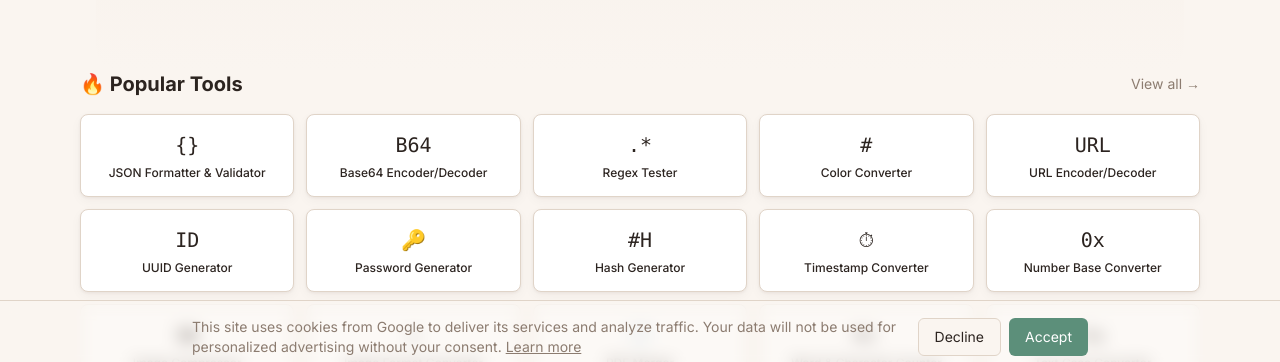
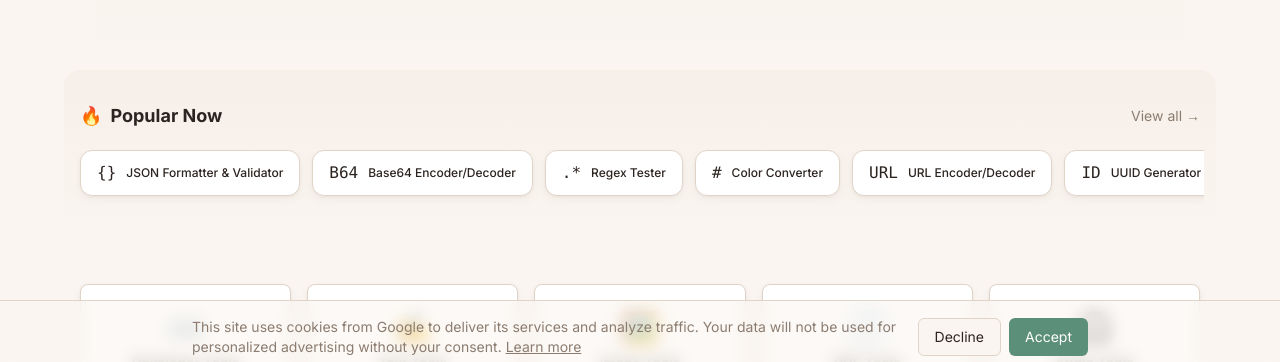
Before and after one commit to hyehugh/ToolBoxPro, a Next.js app: page / in a window 1280 px wide. Shown: the part 427-789 px from the top of the page. Built offline with nearby package versions, Linux system fonts and the light colour scheme; no server answers.

Commit message:
redesign popular tools as horizontal featured strip with warm background

```diff
--- a/app/popular-tools.tsx
+++ b/app/popular-tools.tsx
@@ -1,7 +1,6 @@
 import Link from "next/link";
 import { tools } from "@/lib/tools/data";
 
-// Top tools by expected popularity — manually curated based on typical usage
 const popularSlugs = new Set([
   "json-formatter",
   "base64-encode-decode",
@@ -16,38 +15,39 @@ const popularSlugs = new Set([
   "pdf-merger",
   "qr-code-generator",
   "word-counter",
-  "case-converter",
-  "html-entity-converter",
-  "css-minifier",
   "timestamp-converter",
   "number-base-converter",
   "temperature-converter",
-  "weight-converter",
+  "css-minifier",
+  "case-converter",
 ]);
 
 const popularTools = tools.filter((t) => popularSlugs.has(t.slug));
 
 export function PopularTools() {
   return (
-    <section className="mb-10">
-      <div className="flex items-center justify-between mb-4">
-        <h2 className="text-xl font-bold">🔥 Popular Tools</h2>
+    <section className="relative mb-12 -mx-4 px-4 py-8 rounded-2xl bg-gradient-to-b from-[#f5ece4]/60 dark:from-[#2a2422]/40 to-transparent">
+      <div className="flex items-center justify-between mb-5">
+        <h2 className="text-lg font-bold flex items-center gap-2">
+          <span className="text-lg">🔥</span>
+          Popular Now
+        </h2>
         <Link
           href="/tools"
           className="text-sm text-muted-foreground hover:text-foreground transition-colors"
         >
-          View all →
+          View all &rarr;
         </Link>
       </div>
-      <div className="grid grid-cols-2 sm:grid-cols-3 md:grid-cols-4 lg:grid-cols-5 gap-3">
+      <div className="flex gap-3 overflow-x-auto pb-2 scrollbar-thin -mx-1 px-1">
         {popularTools.map((tool) => (
           <Link
             key={tool.slug}
             href={`/tools/${tool.slug}`}
-            className="flex flex-col items-center gap-1.5 p-4 rounded-lg border bg-card card-shadow card-shadow-hover hover:bg-accent transition-all duration-200 text-center"
+            className="flex items-center gap-2.5 shrink-0 px-4 py-2.5 rounded-xl border bg-card card-shadow card-shadow-hover hover:bg-accent transition-all duration-200"
           >
-            <span className="text-xl font-mono">{tool.icon}</span>
-            <span className="text-xs font-medium leading-tight">{tool.name}</span>
+            <span className="text-base font-mono">{tool.icon}</span>
+            <span className="text-xs font-medium whitespace-nowrap">{tool.name}</span>
           </Link>
         ))}
       </div>
```
